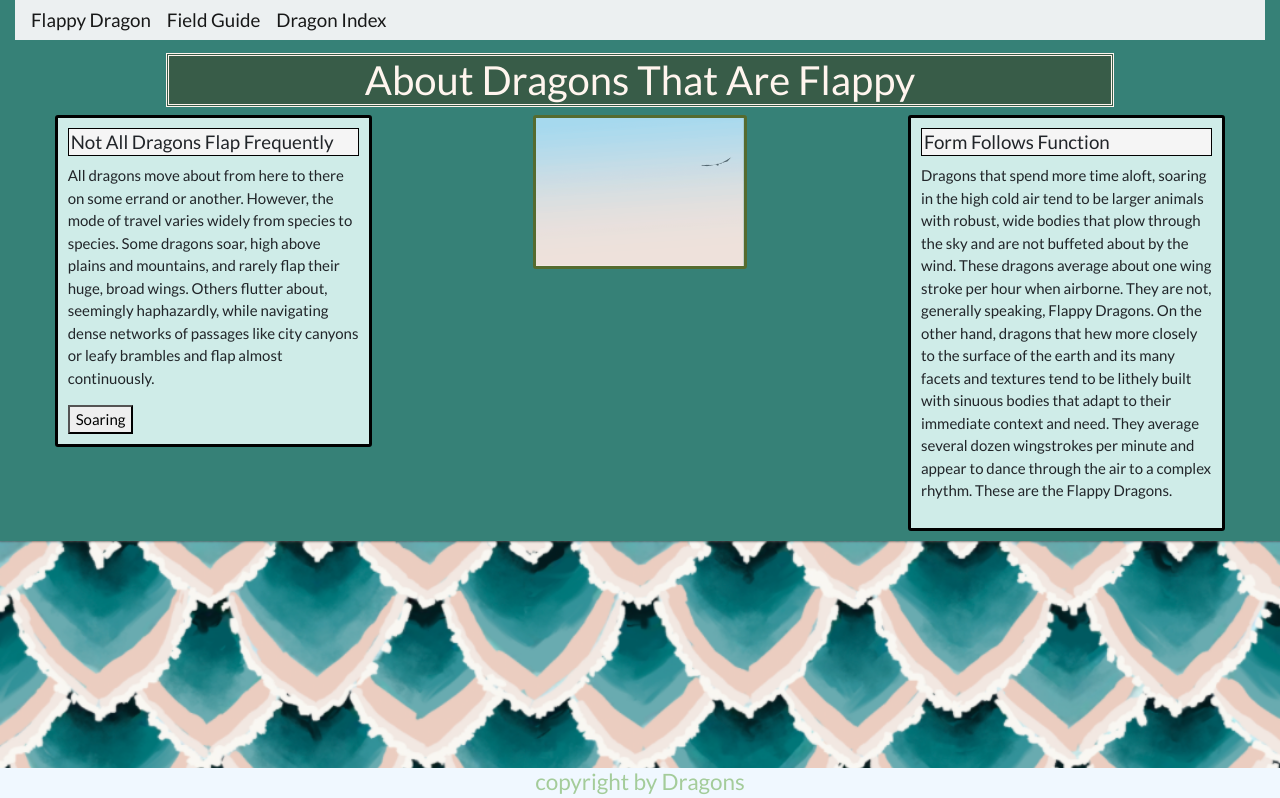
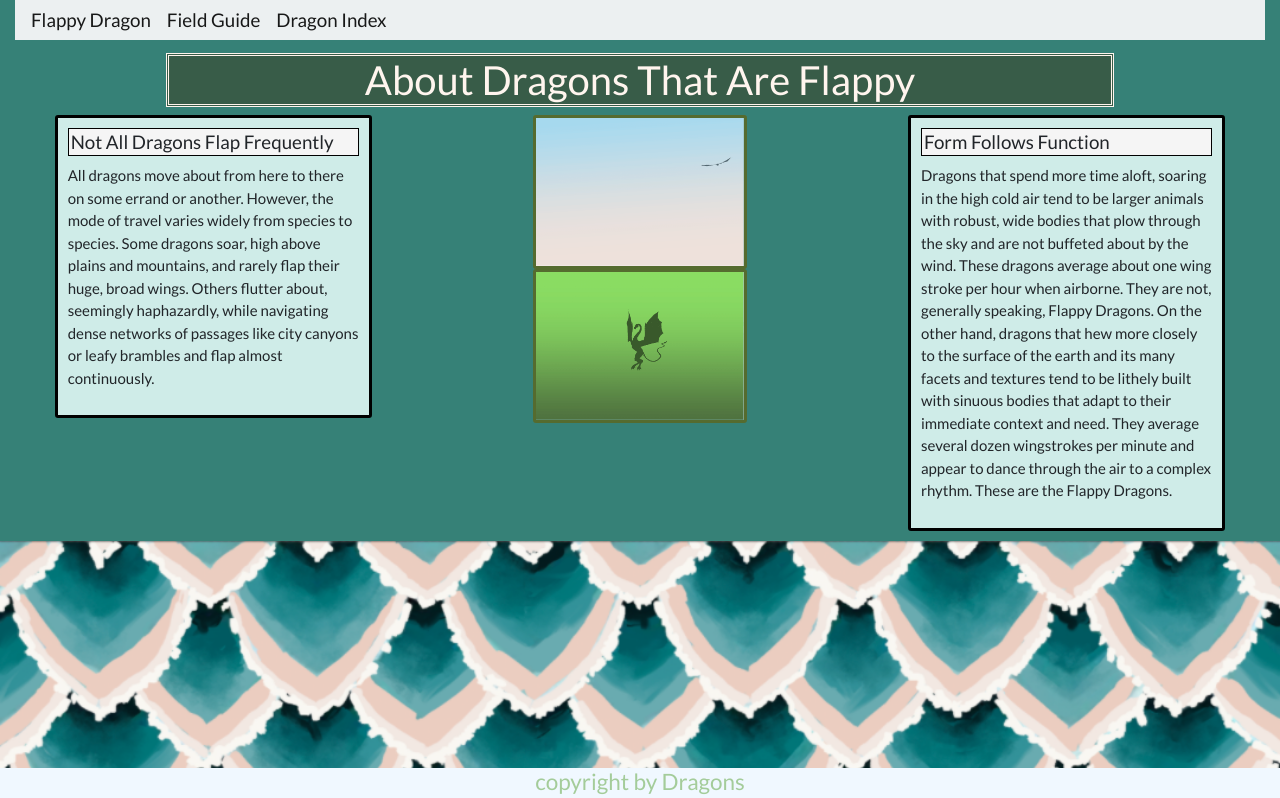
Before and after one commit to jessealdana/flap-dragon, a React (Create React App) app in the folder client/: page /fieldguide in a window 1280 px wide. Shown: the top 798 px of the page. Built offline with nearby package versions, Linux system fonts and the light colour scheme.

Commit message:
added flutter gif

```diff
--- a/client/src/App.js
+++ b/client/src/App.js
@@ -16,7 +16,6 @@ import Wight from "./pages/Wight";
 import Gossamer from "./pages/Gossamer";
 import Chime from "./pages/Chime";
 import Shelled from "./pages/Shelled";
-import Soaring from "./pages/Soaring"
 import { StoreProvider } from "./utils/GlobalState";
 import FavoritesList from "./pages/FavoritesList";
 import "./pages/style.css";
@@ -32,7 +31,6 @@ function App() {
             <Route exact path="/favorites" component={FavoritesList} />
             <Route exact path="/sightings/:id" component={Detail} />
             <Route exact path="/fieldguide" component={FieldGuide} />
-            <Route exact path="/soar" component={Soaring} />
             <Route exact path="/dragonindex" component={DragonIndex} />
             <Route exact path="/snow" component={Snow} />
             <Route exact path="/sun" component={Sun} />
--- a/client/src/pages/FieldGuide.js
+++ b/client/src/pages/FieldGuide.js
@@ -1,11 +1,12 @@
 import React from "react";
 import { Col, Row, Container } from "../components/Grid";
-import { Link } from "react-router-dom";
+// import { Link } from "react-router-dom";
 import Nav from "../components/Nav";
 import Footer from "../components/Footer";
 import "./style.css";
 import Scales from "../pages/images/scales.png"
 import Dragonsoar from "./images/dragonsoar.gif";
+import Flutter from "./images/flutter.gif";
 
 function FieldGuide() {
     return (
@@ -27,14 +28,14 @@ function FieldGuide() {
                                 Others flutter about, seemingly haphazardly, while navigating dense networks of passages
                                 like city canyons or leafy brambles and flap almost continuously.
                             </p>
-                            <Link to="/soar">
-                                <button id="soar">Soaring</button>
-                            </Link>
                         </div>
                     </Col>
                     <Col size="md-4">
                         <Row>
                             <img src={Dragonsoar} alt="soar gif" id="gif" />
+                        </Row>
+                        <Row>
+                            <img src={Flutter} alt="flutter gif" id="gif" />
                         </Row>
                     </Col>
                     <Col size="md-4" id="guides">
--- a/client/src/pages/Soaring.js
+++ /dev/null
@@ -1,26 +0,0 @@
-import React from "react"
-import Nav from "../components/Nav"
-import { Col, Row, Container } from "../components/Grid";
-import Dragonsoar from "./images/dragonsoar.gif";
-import Scales from "./images/scales.png"
-
-
-function Soaring() {
-    return (
-        <Container fluid>
-            <Row>
-                <Col size="md-12">
-                    <Nav />
-                </Col>
-            </Row>
-            <Row>
-                <img src={Dragonsoar} alt="soar gif" id="gif" />
-            </Row>
-            <Row >
-                <img src={Scales} alt="scales"  id="scaly"/>
-            </Row>
-        </Container>
-    )
-}
-
-export default Soaring
```
Also changed, not shown: client/src/pages/images/flutter.gif (added).
